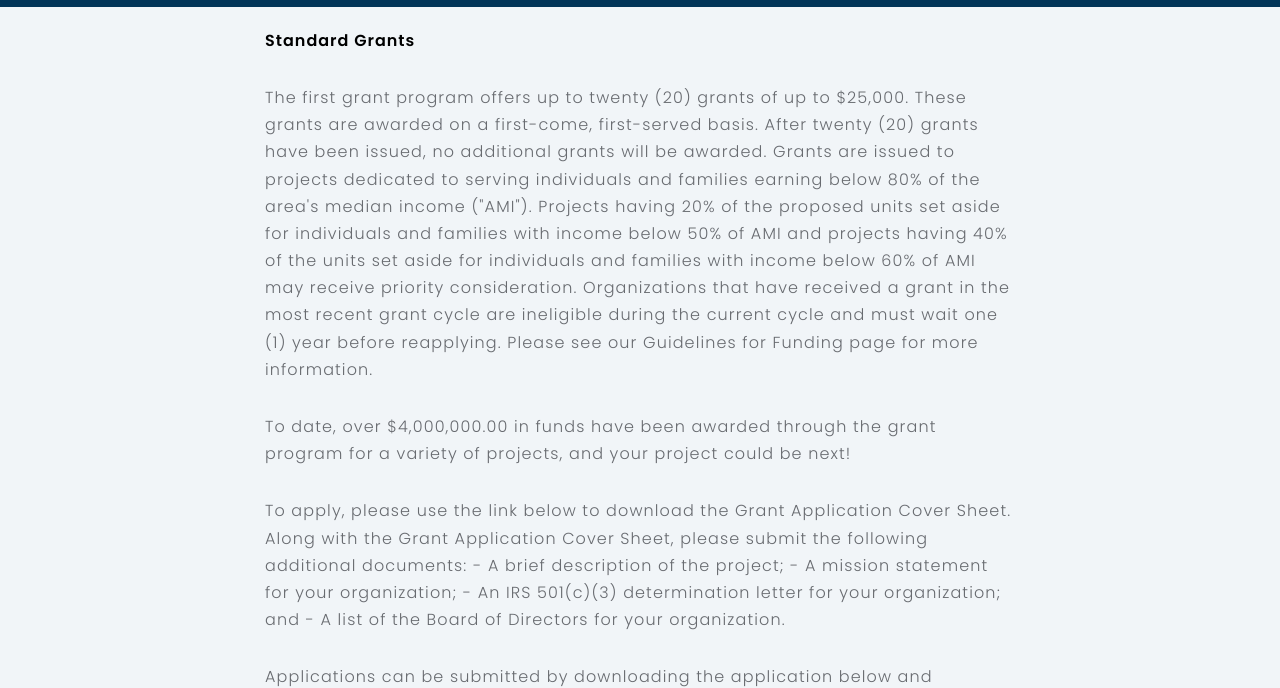
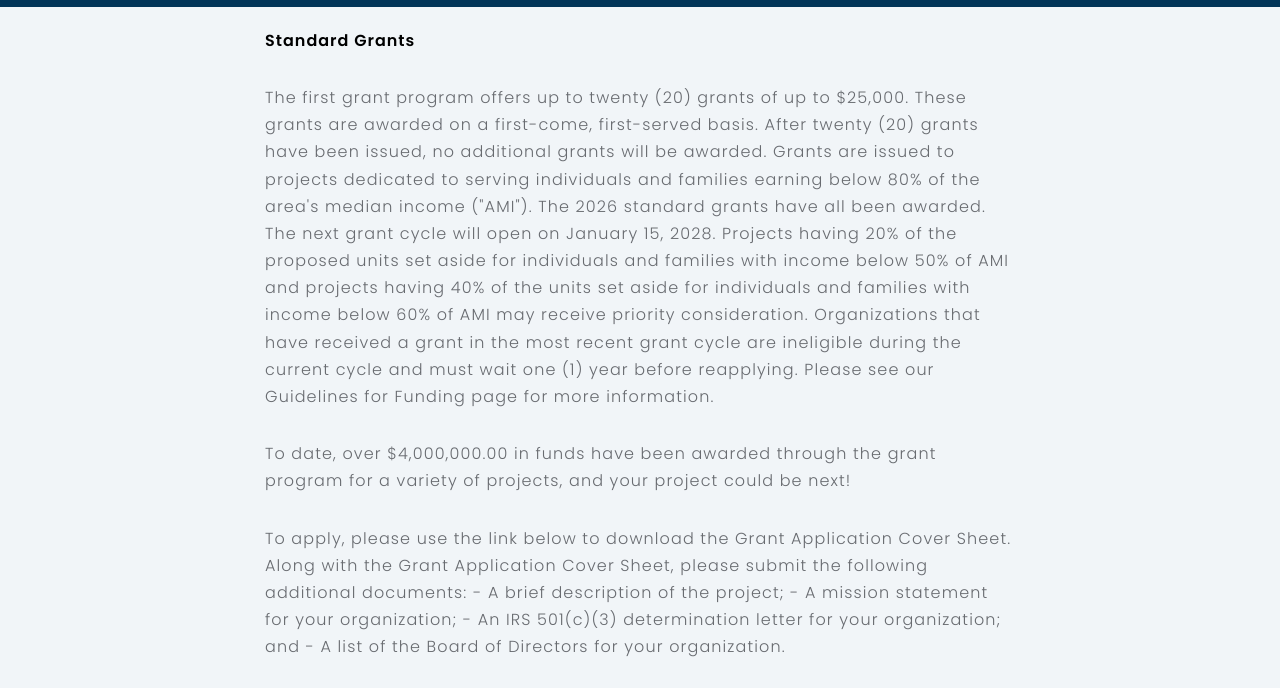
Before and after one commit to hmnewengnand/1, a plain HTML site: page grant.html in a window 1280 px wide. Shown: the part 793-1481 px from the top of the page. Drawn offline with Linux system fonts and the light colour scheme.

Commit message:
Update grant.html

```diff
--- a/grant.html
+++ b/grant.html
@@ -80,7 +80,7 @@ Rise targets at risk young mothers and children including those transitioning fr
                 <p class="title-2">The first grant program offers up to twenty (20) grants of up to $25,000. These
                   grants are
                   awarded on a first-come, first-served basis. After twenty (20) grants have been issued, no additional grants will be awarded. Grants are issued to projects dedicated to serving individuals and
-                  families earning below 80% of the area&#39;s median income (&quot;AMI&quot;). Projects having 20% of
+                  families earning below 80% of the area&#39;s median income (&quot;AMI&quot;). <b></b>The 2026 standard grants have all been awarded. The next grant cycle will open on January 15, 2028.<b></b> Projects having 20% of
                   the
                   proposed units set aside for individuals and families with income below 50% of AMI and
                   projects having 40% of the units set aside for individuals and families with income below 60% of
```
